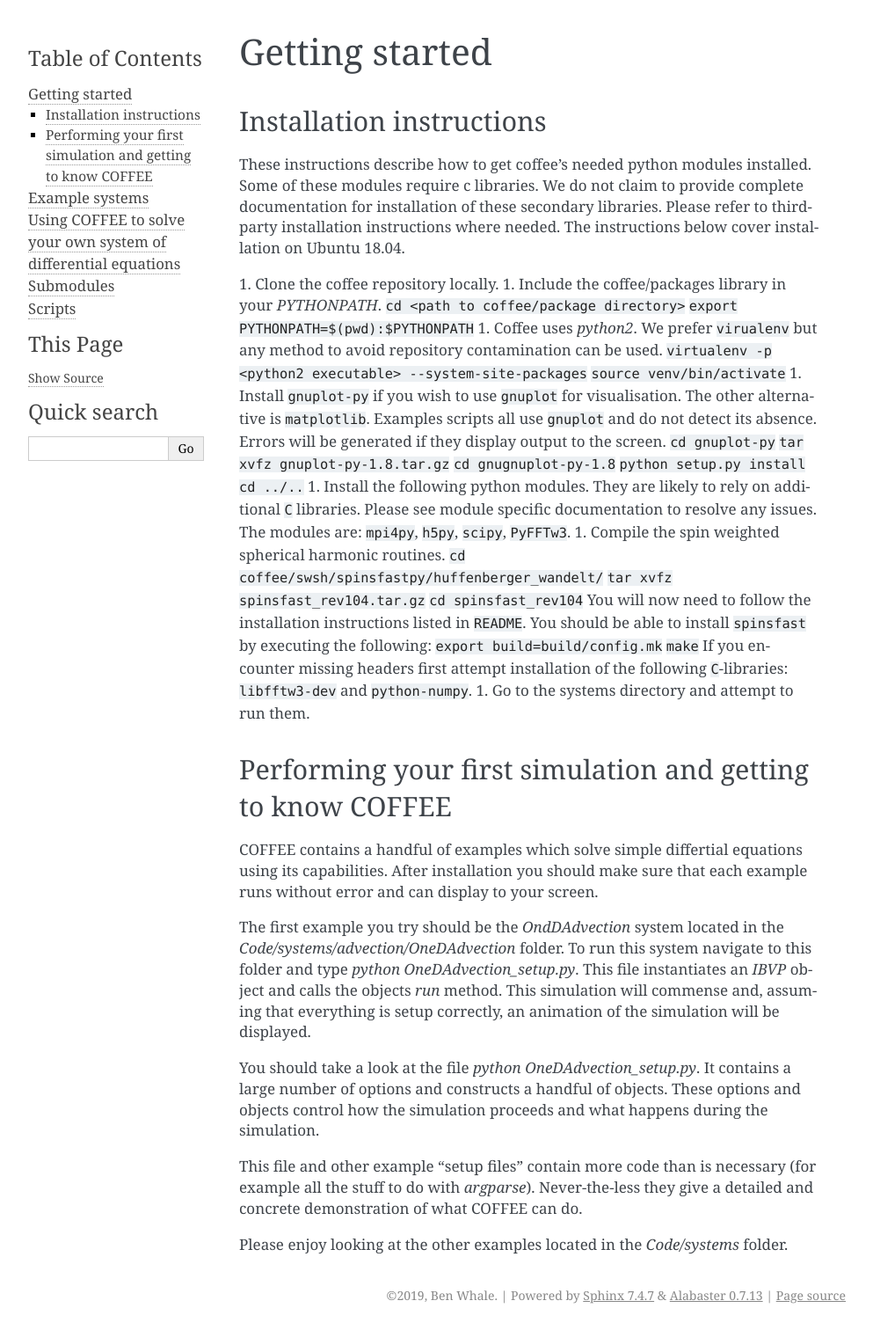
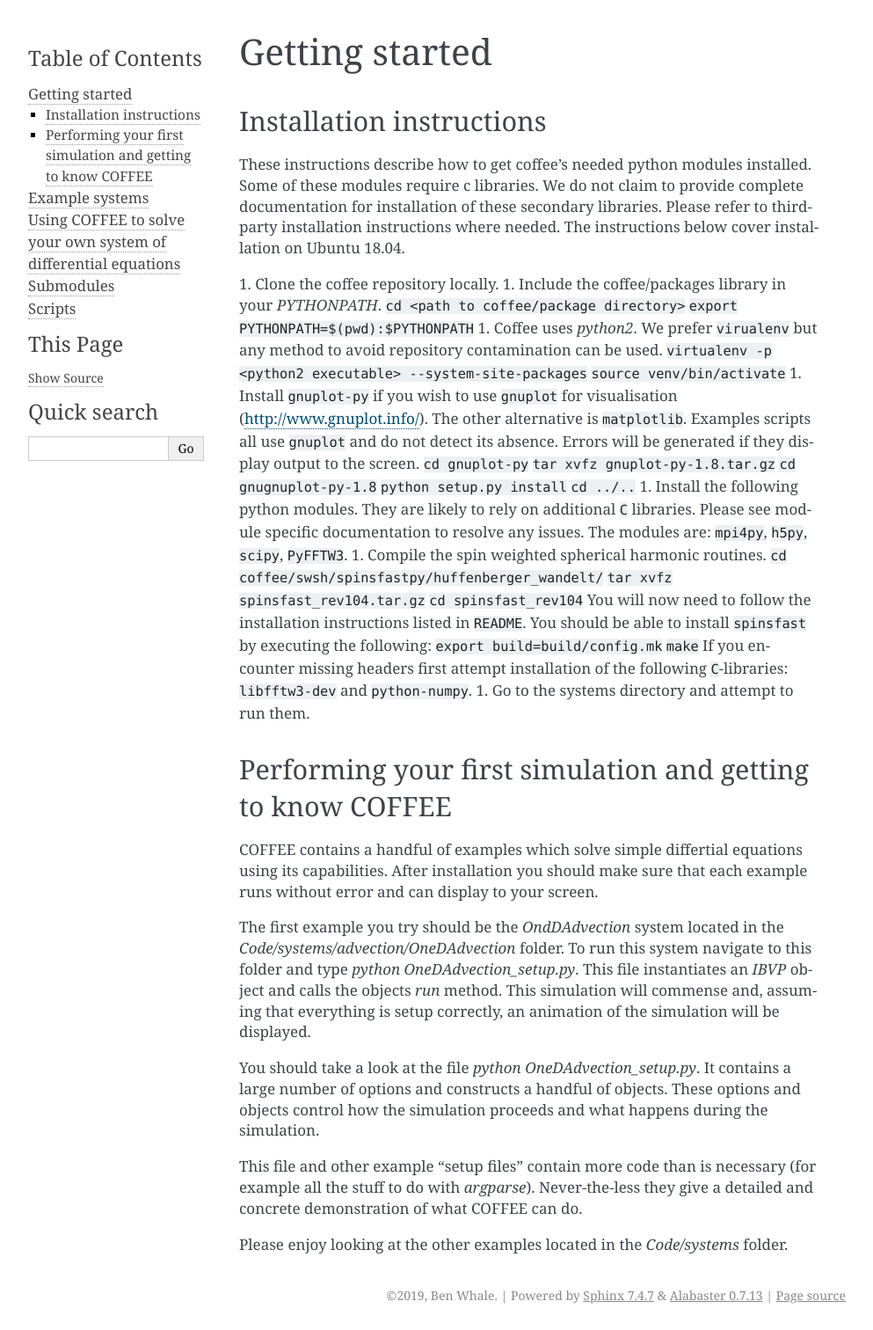
Before and after one commit to ElsevierSoftwareX/SOFTX_2019_93, a Sphinx documentation site: the page built from documentation/source/installation.rst, in a window 1280 px wide. Shown: the whole page at 88% size, without its empty margins (148-1141 px from the left). Built offline with Sphinx 7.4.7, drawn with Linux system fonts in a browser that asks for light colours.

```diff
--- a/documentation/source/installation.rst
+++ b/documentation/source/installation.rst
@@ -18,7 +18,8 @@ cover installation on Ubuntu 18.04.
 contamination can be used.
 ``virtualenv -p <python2 executable> --system-site-packages``
 ``source venv/bin/activate``
-1. Install ``gnuplot-py`` if you wish to use ``gnuplot`` for visualisation. The
+1. Install ``gnuplot-py`` if you wish to use ``gnuplot`` for visualisation
+(http://www.gnuplot.info/). The
 other alternative is ``matplotlib``. Examples scripts all use ``gnuplot`` and do
 not detect its absence. Errors will be generated if they display output to the
 screen.
@@ -29,7 +30,7 @@ screen.
 ``cd ../..``
 1. Install the following python modules. They are likely to rely on additional
 ``C`` libraries. Please see module specific documentation to resolve any issues.
-The modules are: ``mpi4py``, ``h5py``, ``scipy``, ``PyFFTw3``.
+The modules are: ``mpi4py``, ``h5py``, ``scipy``, ``PyFFTW3``.
 1. Compile the spin weighted spherical harmonic routines.
 ``cd coffee/swsh/spinsfastpy/huffenberger_wandelt/``
 ``tar xvfz spinsfast_rev104.tar.gz``
```
